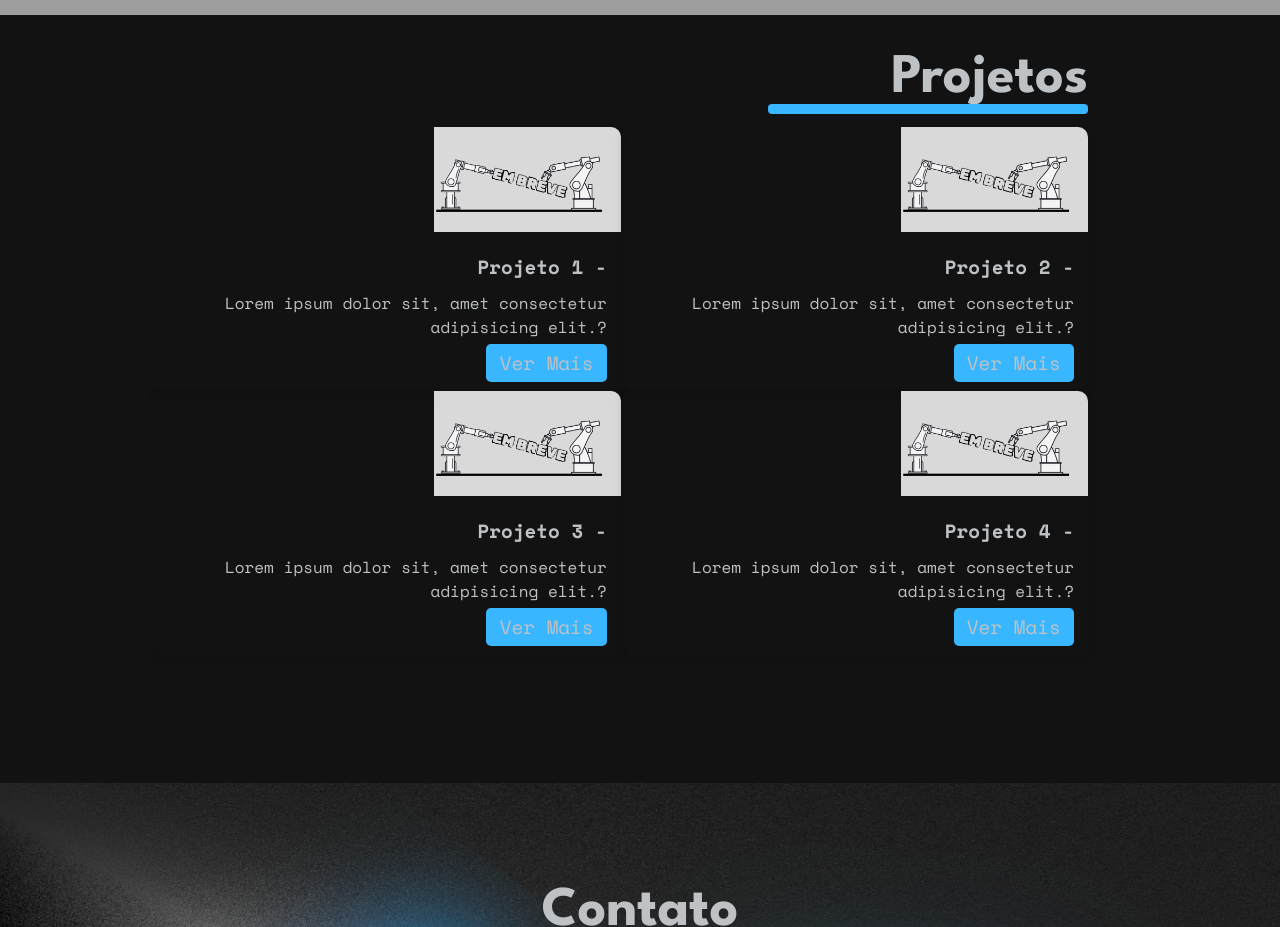
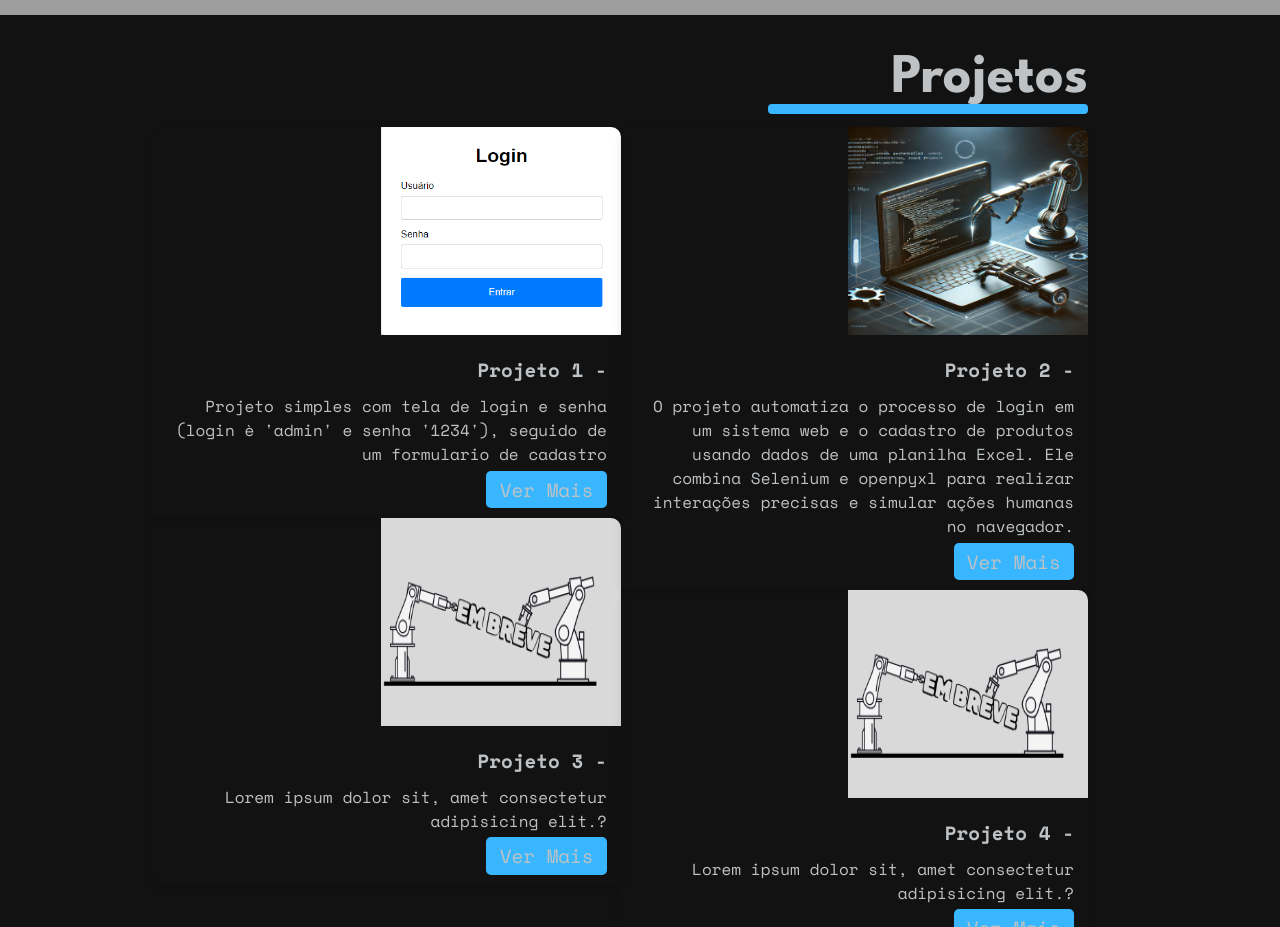
Before and after one commit to FranciscoBatista83/Portfolio, a plain HTML site: page index.html in a window 1280 px wide. Shown: the part 2460-3387 px from the top of the page. Drawn offline with nearby package versions, Linux system fonts and the light colour scheme; grey boxes are pictures that could not be loaded.

Commit message:
atualização com projeto dois

```diff
--- a/index.html
+++ b/index.html
@@ -12,9 +12,9 @@
       rel="stylesheet"
     />
     <link
-    rel="stylesheet"
-    href="https://cdnjs.cloudflare.com/ajax/libs/font-awesome/6.0.0-beta3/css/all.min.css"
-  />
+      rel="stylesheet"
+      href="https://cdnjs.cloudflare.com/ajax/libs/font-awesome/6.0.0-beta3/css/all.min.css"
+    />
     <link rel="stylesheet" href="styles.css" />
   </head>
   <body>
@@ -94,9 +94,7 @@
         <div class="container1">
           <h2>Formação</h2>
           <div class="linha-formacao"></div>
-          <p>
-            O aprendizado de hoje é a chave para o sucesso de amanhã.
-          </p>
+          <p>O aprendizado de hoje é a chave para o sucesso de amanhã.</p>
         </div>
         <div class="container2">
           <div class="item-edu">
@@ -127,17 +125,25 @@
         <!-- Primeira coluna de Projeos -->
         <div class="projetos-coluna">
           <div class="card">
-            <img src="img/EM BREVE.png" alt="Projeto 1" />
+            <img src="img/projetologin.png" alt="Projeto 1" />
             <div class="card-body">
-              <h5>Projeto 1 - </h5>
-              <p>Lorem ipsum dolor sit, amet consectetur adipisicing elit.?</p>
-              <a href="#" class="btn">Ver Mais</a>
+              <h5>Projeto 1 -</h5>
+              <p>
+                Projeto simples com tela de login e senha (login è 'admin' e
+                senha '1234'), seguido de um formulario de cadastro
+              </p>
+              <a
+                href="https://sistemalogin.franciscobatista.com/"
+                class="btn"
+                target="_blank"
+                >Ver Mais</a
+              >
             </div>
           </div>
           <div class="card">
             <img src="img/EM BREVE.png" alt="Projeto 1" />
             <div class="card-body">
-              <h5>Projeto 3 - </h5>
+              <h5>Projeto 3 -</h5>
               <p>Lorem ipsum dolor sit, amet consectetur adipisicing elit.?</p>
               <a href="#" class="btn">Ver Mais</a>
             </div>
@@ -146,17 +152,27 @@
         <!-- Segunda coluna de Projeos -->
         <div class="projetos-coluna">
           <div class="card">
-            <img src="img/EM BREVE.png" alt="Projeto 1" />
+            <img src="img/automacaocadastro.webp" alt="Projeto 1" />
             <div class="card-body">
-              <h5>Projeto 2 - </h5>
-              <p>Lorem ipsum dolor sit, amet consectetur adipisicing elit.?</p>
-              <a href="#" class="btn">Ver Mais</a>
+              <h5>Projeto 2 -</h5>
+              <p>
+                O projeto automatiza o processo de login em um sistema web e o
+                cadastro de produtos usando dados de uma planilha Excel. Ele
+                combina Selenium e openpyxl para realizar interações precisas e
+                simular ações humanas no navegador.
+              </p>
+              <a
+                href="https://github.com/FranciscoBatista83/automacaologin"
+                target="_blank"
+                class="btn"
+                >Ver Mais</a
+              >
             </div>
           </div>
           <div class="card">
             <img src="img/EM BREVE.png" alt="Projeto 1" />
             <div class="card-body">
-              <h5>Projeto 4 - </h5>
+              <h5>Projeto 4 -</h5>
               <p>Lorem ipsum dolor sit, amet consectetur adipisicing elit.?</p>
               <a href="#" class="btn">Ver Mais</a>
             </div>
@@ -219,7 +235,6 @@
           ></a>
         </div>
       </div>
-
     </section>
 
     <!-- Rodapé -->
--- a/styles.css
+++ b/styles.css
@@ -225,9 +225,14 @@ margin-top: 1%;
   margin-right: 15%;
 }
 
+
 #projetos .caixa {
   flex-direction: row;
   margin: 1% 15% 10% 12%;
+}
+
+#projetos .caixa .projetos-coluna {
+  width: 50%;
 }
 
 #projetos .caixa .projetos-coluna .card {
@@ -243,8 +248,9 @@ margin-top: 1%;
 }
 
 #projetos .caixa .projetos-coluna .card img {
-  width: 40%;
-  height: 10%;
+  width: 15em;
+  height: 13em;
+
 }
 
 #projetos .caixa .projetos-coluna .card .card-body {
```
Also changed, not shown: img/automacaocadastro.webp (added), img/projetologin.png (added).
